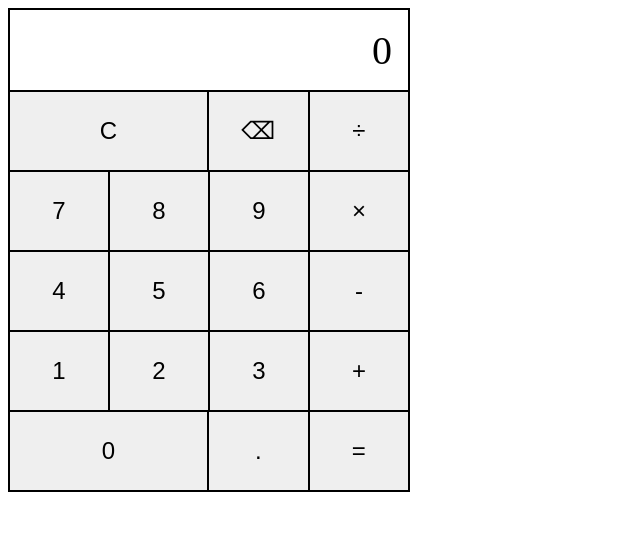
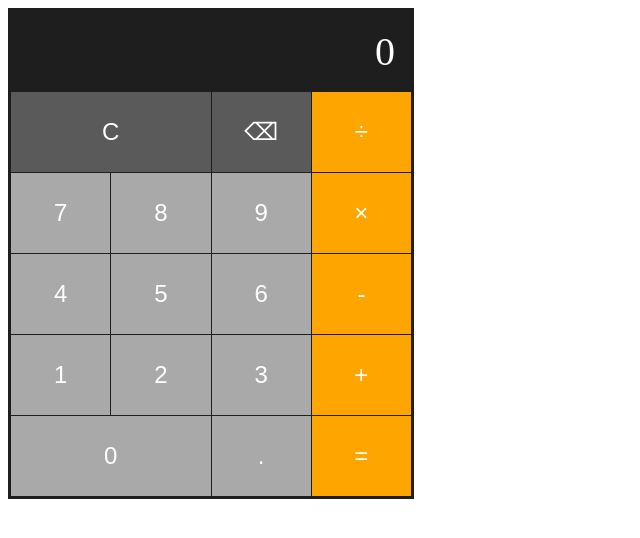
Before and after one commit to joel-hutapea/odin-calculator, a plain HTML site: page index.html in a window 1280 px wide. Shown: the whole page, without its empty margins (0-640 px from the left). Drawn offline with Linux system fonts and the light colour scheme.

Commit message:
Update styling

```diff
--- a/index.html
+++ b/index.html
@@ -14,30 +14,30 @@
         <div id="row-one" class="row">
             <button id="clear-button">C</button>
             <button id="backspace-button">⌫</button>
-            <button id="divide-button">÷</button>
+            <button id="divide-button" class="symbol-button">÷</button>
         </div>
         <div id="row-two" class="row">
             <button id="seven-button">7</button>
             <button id="eight-button">8</button>
             <button id="nine-button">9</button>
-            <button id="multiply-button">×</button>
+            <button id="multiply-button" class="symbol-button">×</button>
         </div>
         <div id="row-three" class="row">
             <button id="four-button">4</button>
             <button id="five-button">5</button>
             <button id="six-button">6</button>
-            <button id="subtract-button">-</button>
+            <button id="subtract-button" class="symbol-button">-</button>
         </div>
         <div id="row-four" class="row">
             <button id="one-button">1</button>
             <button id="two-button">2</button>
             <button id="three-button">3</button>
-            <button id="add-button">+</button>
+            <button id="add-button" class="symbol-button">+</button>
         </div>
         <div id="row-five" class="row">
             <button id="zero-button">0</button>
             <button id="dot-button">.</button>
-            <button id="equals-button">=</button>
+            <button id="equals-button" class="symbol-button">=</button>
         </div>
     </div>
 
--- a/style.css
+++ b/style.css
@@ -1,36 +1,48 @@
 button {
     margin: 0;
     padding: 0;
-    flex: 1;
+    width: 99.25px;
     box-sizing: border-box;
     height: 80px;
-    border-style: solid;
-    border-width: 1px;
+    border-style: none;
     font-size: 24px;
-    border-image: none;
+    background-color: darkgray;
+    color: white;
+}
+
+.symbol-button {
+    background-color: orange;
 }
 
 #container {
     width: 400px;
+    display: flex;
+    flex-direction: column;
+    gap: 1px;
+    background-color: rgb(30, 30, 30);
     border-style: solid;
-    border-width: 1px;
+    border-color: rgb(30, 30, 30);
 }
 
 .row {
     display: flex;
+    gap: 1px;
+}
+
+#clear-button, #backspace-button {
+    background-color: rgb(90, 90, 90);
 }
 
 #clear-button, #zero-button {
-    flex: 2;
+    width: 199.5px;
 }
 
 #screen {
     height: 80px;
-    border-style: solid;
-    border-width: 1px;
     display: flex;
     align-items: center;
     justify-content: flex-end;
     font-size: 40px;
     padding: 0px 16px;
+    color: white;
 }
```
